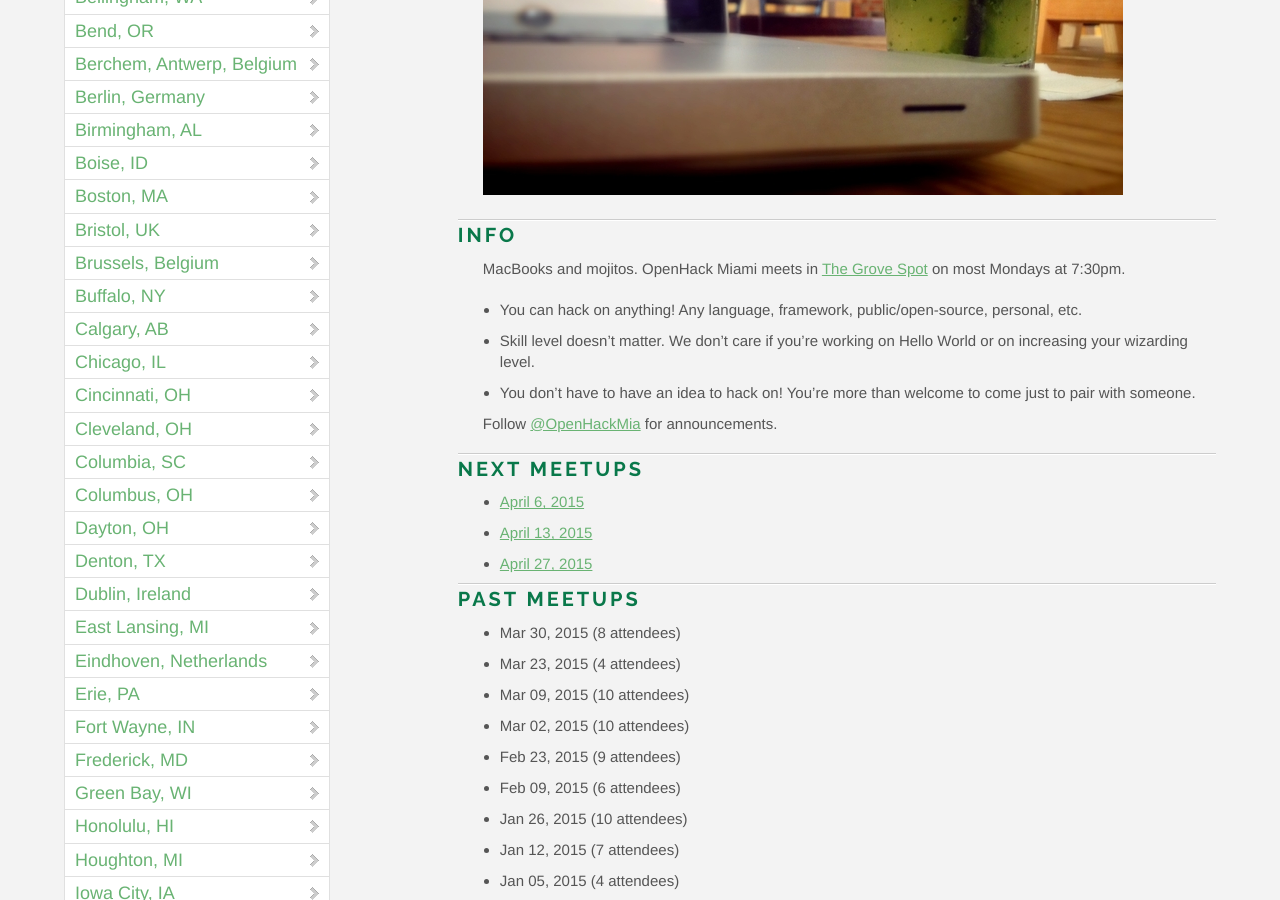
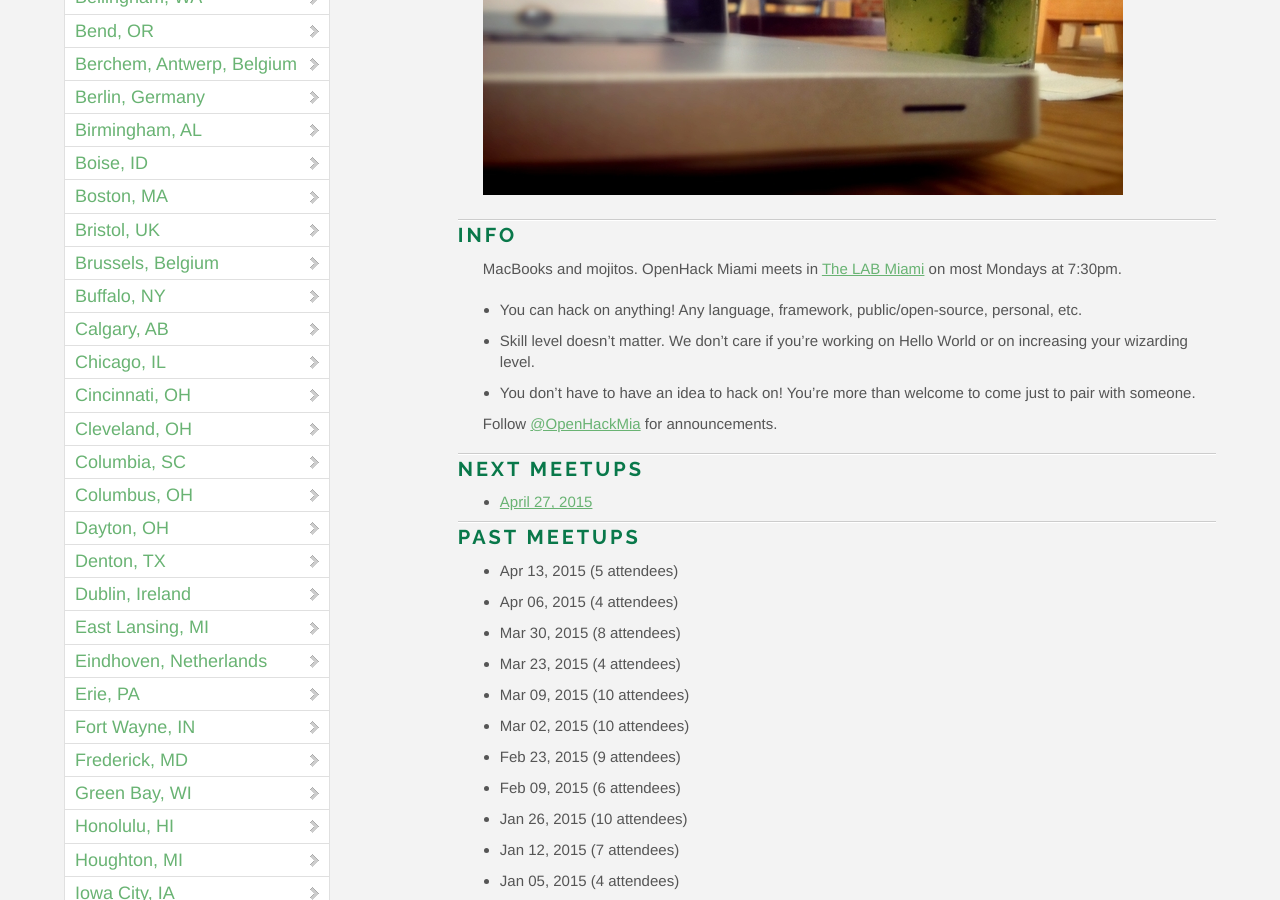
Before and after one commit to OpenHack/openhack.github.com, a Jekyll site: the page built from miami/index.markdown, in a window 1280 px wide and 900 px high, scrolled down 500 px. Built offline with Jekyll 4.4.1, drawn with Linux system fonts in a browser that asks for light colours; nearby versions of some CDN libraries; comment, search, counter and statistics services are not loaded.

Commit message:
Miami updates
* change location
* update april attendee info

```diff
--- a/miami/index.markdown
+++ b/miami/index.markdown
@@ -9,7 +9,7 @@ title: OpenHack - Miami, FL
 
 ### Info
 
-MacBooks and mojitos. OpenHack Miami meets in [The Grove Spot](http://grovespot.com/) on most Mondays at 7:30pm.
+MacBooks and mojitos. OpenHack Miami meets in [The LAB Miami](http://thelabmiami.com/) on most Mondays at 7:30pm.
 
 * You can hack on anything! Any language, framework, public/open-source, personal, etc.
 * Skill level doesn't matter. We don't care if you're working on Hello World or on increasing your wizarding level.
@@ -19,12 +19,12 @@ Follow [@OpenHackMia](http://twitter.com/openhackmia) for announcements.
 
 ### Next meetups
 
-* [April 6, 2015](http://www.meetup.com/miamirb/events/221648698/)
-* [April 13, 2015](http://www.meetup.com/miamirb/events/221648701/)
 * [April 27, 2015](http://www.meetup.com/miamirb/events/221648705/)
 
 ### Past meetups
 
+* Apr 13, 2015 (5 attendees)
+* Apr 06, 2015 (4 attendees)
 * Mar 30, 2015 (8 attendees)
 * Mar 23, 2015 (4 attendees)
 * Mar 09, 2015 (10 attendees)
```
